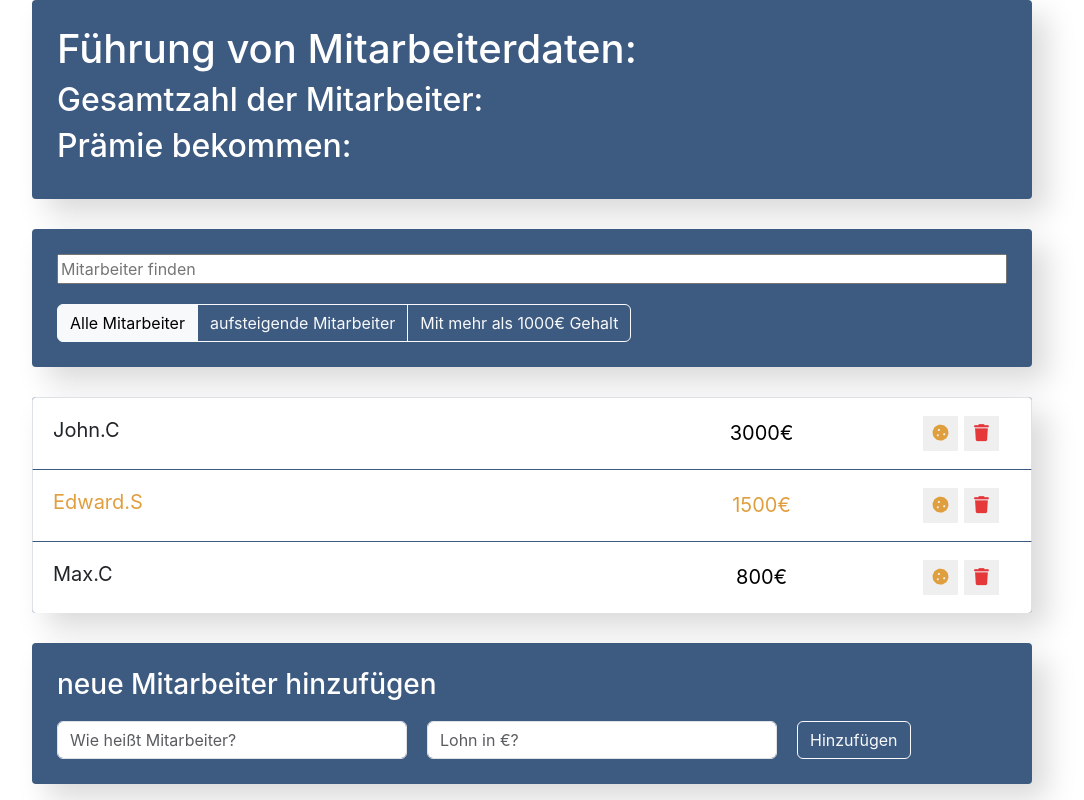
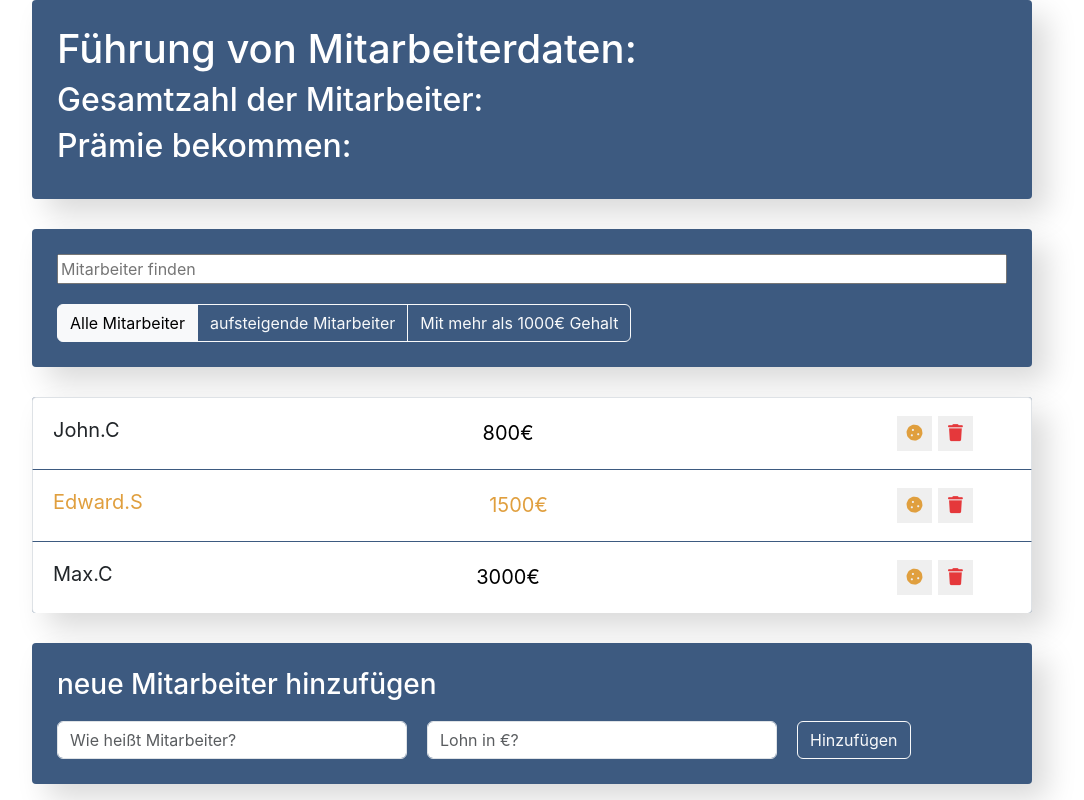
Before and after one commit to SergeyMOV/Employee-Management-App, a React (Create React App) app: page / in a window 1280 px wide. Shown: the whole page, without its empty margins (108-1192 px from the left). Built offline with nearby package versions, Linux system fonts and the light colour scheme.

Commit message:
fixed some Issues

```diff
--- a/src/components/App.js
+++ b/src/components/App.js
@@ -11,9 +11,9 @@
 function App() {
 
   const data = [
-    {name:"John.C", salary:"3000€", increase: false},
-    {name:"Edward.S", salary:"1500€", increase: true},
-    {name:"Max.C", salary:"800€", increase: false}
+    {name:"John.C", salary:"800€", increase: false, id:1},
+    {name:"Edward.S", salary:"1500€", increase: true, id:2},
+    {name:"Max.C", salary:"3000€", increase: false, id:3}
 
 ];
   return (
--- a/src/components/Employers-List-Items/employers-list-item.css
+++ b/src/components/Employers-List-Items/employers-list-item.css
@@ -11,7 +11,8 @@
     line-height: 35px;
     font-size: 20px;
     cursor: pointer;
-    min-width: 550px;
+    min-width: 69px;
+    max-width: 553px;
 }
 
 .list-group-item input {
--- a/src/components/Employers-List/employers-list.js
+++ b/src/components/Employers-List/employers-list.js
@@ -3,9 +3,10 @@
 
 const EmployersList=({data})=>{
 
-const elements=data.map(items =>{
+const elements=data.map((items) =>{
+const {id,...Rest} = items;
 return(
-<EmployersListItem {...items}/>
+<EmployersListItem key={id} {...Rest}/>
 )
 })
 
```
